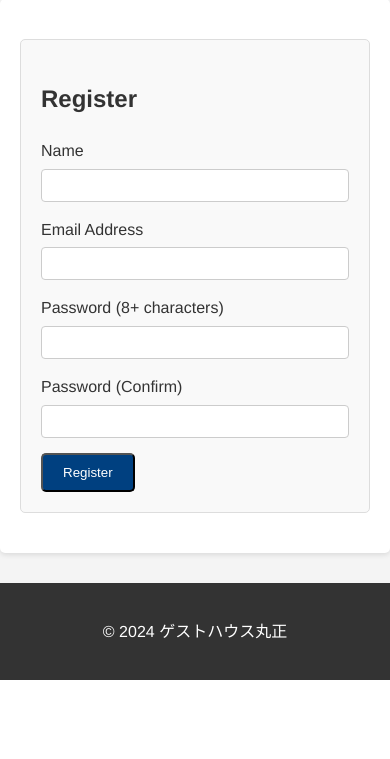
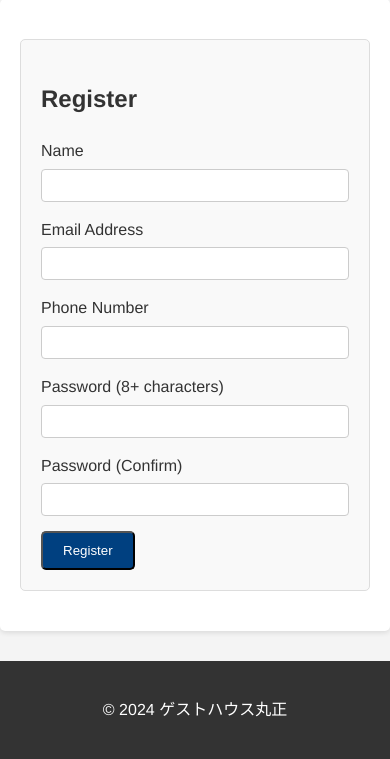
Before and after one commit to dokuh6/test_sys, a PHP site: page /register.php in a window 390 px wide. Shown: the part 217-976 px from the top of the page. Before the commit the page ends 897 px from the top, so only its background shows below. Run offline with PHP 8.4, Linux system fonts and the light colour scheme.

Commit message:
Fix user registration error by adding phone number field
- Added `phone` input field to `register.php` form.
- Updated `INSERT` query in `register.php` to include `phone` column, resolving "Field 'phone' doesn't have a default value" error.
- Ensured consistent backtick usage for column names to support MySQL 8.0+.

```diff
--- a/register.php
+++ b/register.php
@@ -11,6 +11,7 @@ if ($_SERVER['REQUEST_METHOD'] === 'POST') {
     $email = filter_input(INPUT_POST, 'email', FILTER_VALIDATE_EMAIL);
     $password = filter_input(INPUT_POST, 'password');
     $password_confirm = filter_input(INPUT_POST, 'password_confirm');
+    $phone = filter_input(INPUT_POST, 'phone');
 
     // バリデーション
     if (empty($name)) {
@@ -37,7 +38,7 @@ if ($_SERVER['REQUEST_METHOD'] === 'POST') {
                 $errors[] = t('register_error_email_in_use');
             }
         } catch (PDOException $e) {
-            $errors[] = t('error_db') . ' (Select check failed: ' . $e->getMessage() . ')';
+            $errors[] = t('error_db');
         }
     }
 
@@ -47,11 +48,12 @@ if ($_SERVER['REQUEST_METHOD'] === 'POST') {
             // パスワードをハッシュ化
             $hashed_password = password_hash($password, PASSWORD_DEFAULT);
 
-            $sql = "INSERT INTO users (`name`, `email`, `password`, `role`) VALUES (:name, :email, :password, 0)";
+            $sql = "INSERT INTO users (`name`, `email`, `password`, `phone`, `role`) VALUES (:name, :email, :password, :phone, 0)";
             $stmt = $dbh->prepare($sql);
             $stmt->bindParam(':name', $name, PDO::PARAM_STR);
             $stmt->bindParam(':email', $email, PDO::PARAM_STR);
             $stmt->bindParam(':password', $hashed_password, PDO::PARAM_STR);
+            $stmt->bindParam(':phone', $phone, PDO::PARAM_STR);
 
             if ($stmt->execute()) {
                 // 登録成功
@@ -63,7 +65,7 @@ if ($_SERVER['REQUEST_METHOD'] === 'POST') {
             }
 
         } catch (PDOException $e) {
-            $errors[] = t('error_db') . ' (Insert failed: ' . $e->getMessage() . ')';
+            $errors[] = t('error_db');
         }
     }
 }
@@ -107,6 +109,10 @@ $csrf_token = generate_csrf_token();
             <input type="email" id="email" name="email" value="<?php echo isset($email) ? h($email) : ''; ?>" required>
         </div>
         <div class="form-group">
+            <label for="phone"><?php echo h(t('form_tel')); ?></label>
+            <input type="text" id="phone" name="phone" value="<?php echo isset($phone) ? h($phone) : ''; ?>">
+        </div>
+        <div class="form-group">
             <label for="password"><?php echo h(t('form_password')); ?> (8+ characters)</label>
             <input type="password" id="password" name="password" required>
         </div>
```
